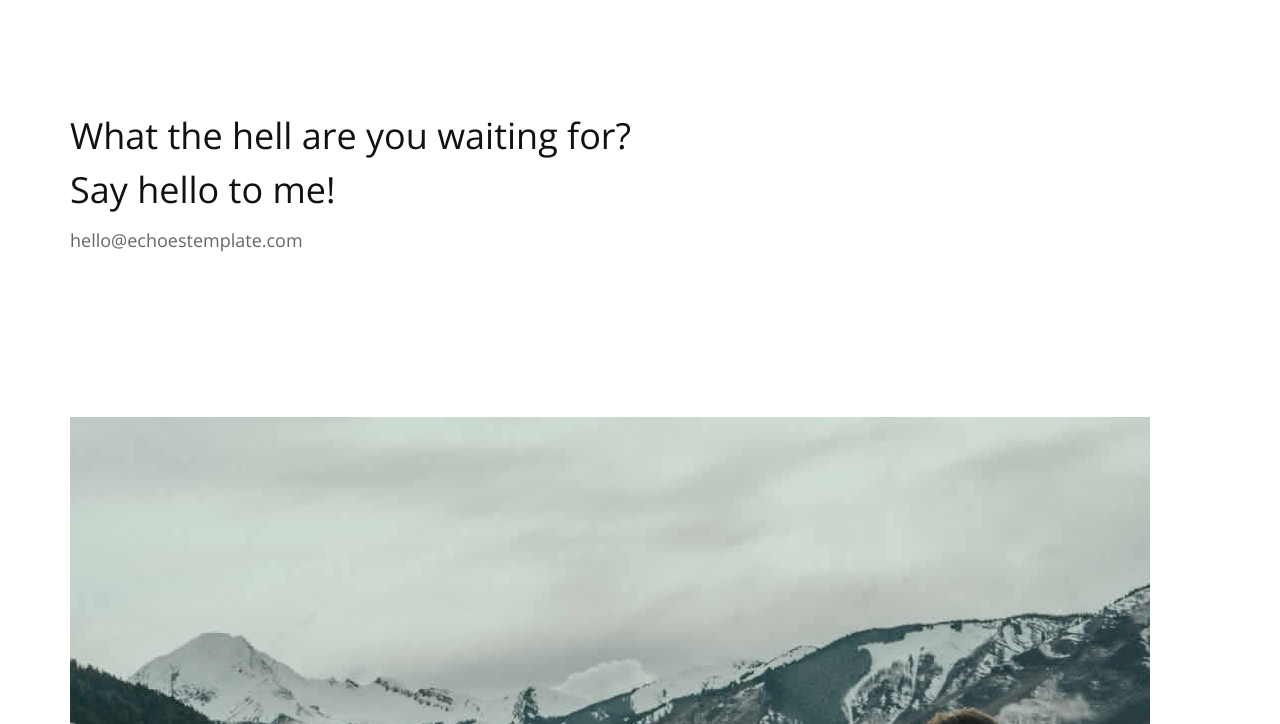
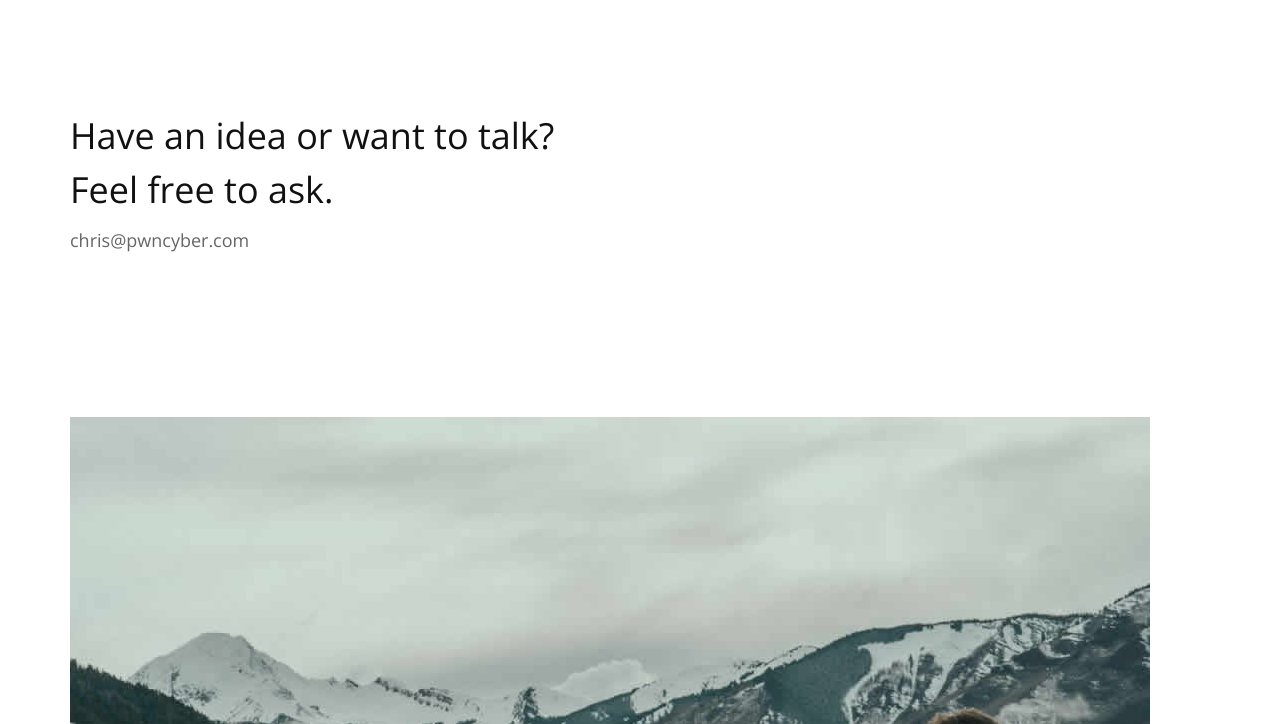
Before and after one commit to pwncyber/website-old, a plain HTML site: page contact.html in a window 1280 px wide. Shown: the part 76-800 px from the top of the page. Drawn offline with nearby package versions, Linux system fonts and the light colour scheme; a web font is replaced by a local one.

Commit message:
Update contact.html

```diff
--- a/contact.html
+++ b/contact.html
@@ -6,7 +6,7 @@
       <meta name="viewport" content="width=device-width, initial-scale=1">
       <meta name="description" content="">
       <meta name="author" content="">
-      <title>Echoes - Free HTML Bootstrap Template</title>
+      <title>Echoes - Contact Page</title>
       <!-- Css -->
       <link href="css/bootstrap.css" rel="stylesheet">
       <link href="css/style.css" rel="stylesheet">
@@ -39,10 +39,10 @@
             <div class="row">
                <div class="col-md-12">
                   <h1>
-                     What the hell are you waiting for? <br>
-                     Say hello to me!
+                     Have an idea or want to talk? <br>
+                     Feel free to ask.
                   </h1>
-                  <h4><a href="mailto:hello@echoestemplate.com">hello@echoestemplate.com</a></h4>
+                  <h4><a href="mailto:chris@pwncyber.com">chris@pwncyber.com</a></h4>
                </div>
             </div>
             <div class="row margin-top-45">
```
